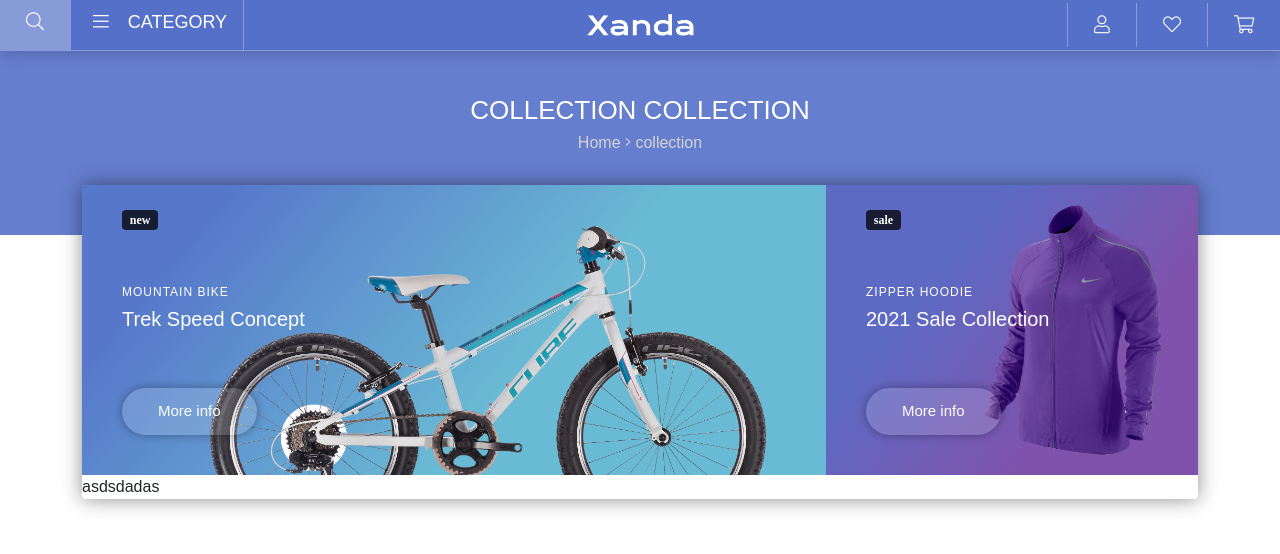
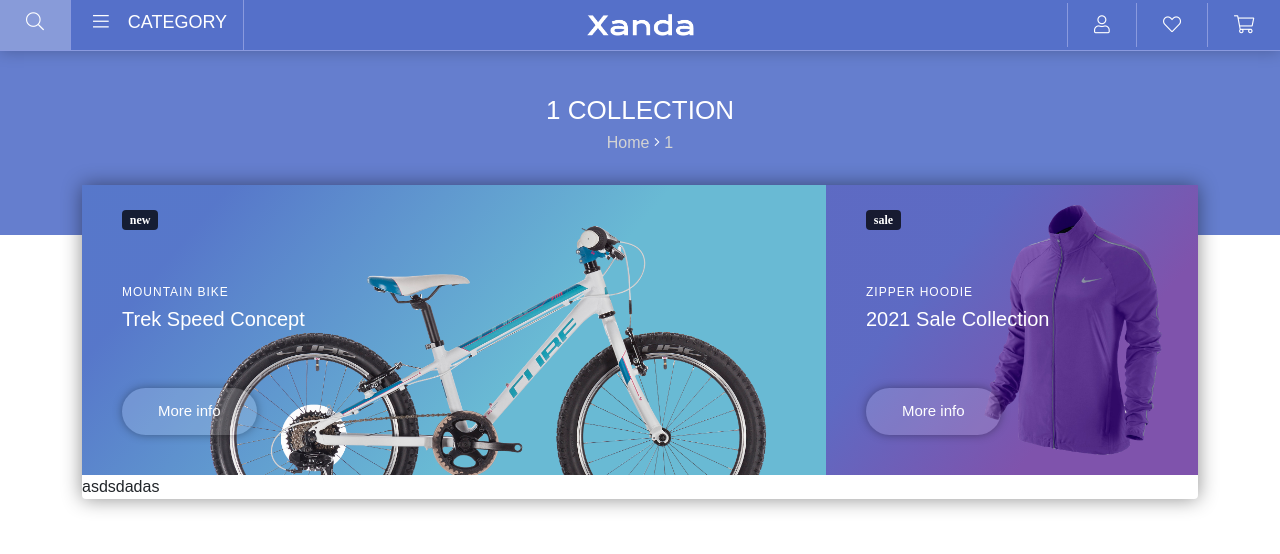
Before and after one commit to Shaxv/Xanda, a Django app: page /collection/1/ in a window 1280 px wide. Shown: the top 554 px of the page. Run offline with Django 3.2, Linux system fonts and the light colour scheme.

Commit message:
Some fixes

```diff
--- a/static/css/base.css
+++ b/static/css/base.css
@@ -120,13 +120,14 @@
 .header-title{
     font-size: 26px;
 }
-.header-sub-title{
+.header-sub-title a{
     font-weight: 200;
     color: rgb(211, 211, 211);
+    text-decoration: none;
 }
 
 /*
- App
+ Main App
 */
 
 .main{
@@ -160,7 +161,6 @@
 }
 #footer i:hover{
     color: rgba(var(--prColor1), 1);
-    cursor: pointer;
 }
 
 .pp a{ color: gray !important; }
--- a/store/templates/store/collection.html
+++ b/store/templates/store/collection.html
@@ -9,8 +9,8 @@
 {% block header %}
     <header>
         <div class="header-text-container">
-            <div class="header-title title">{{c_name}} Collection</div>
-            <div class="header-sub-title">Home <i class="fal fa-angle-right"></i> {{c_name}}</div>
+            <div class="header-title title">{{collection}} Collection</div>
+            <div class="header-sub-title"><a href="{% url 'index' %}">Home</a> <i class="fal fa-angle-right"></i> <a href="{% url 'collection' collection %}">{{collection}}</a></div>
         </div>
     </header>
 {% endblock %}
--- a/store/templates/store/index.html
+++ b/store/templates/store/index.html
@@ -6,7 +6,7 @@
     <header>
         <div class="header-text-container">
             <div class="header-title title">Home page</div>
-            <div class="header-sub-title">Home</div>
+            <div class="header-sub-title"><a href="{% url 'index' %}">Home</a></div>
         </div>
     </header>
 {% endblock %}
--- a/store/templates/store/login.html
+++ b/store/templates/store/login.html
@@ -6,7 +6,7 @@
     <header>
         <div class="header-text-container">
             <div class="header-title title">Login Page</div>
-            <div class="header-sub-title">Login</div>
+            <div class="header-sub-title"><a href="{% url 'index' %}">Home</a> <i class="fal fa-angle-right"></i> <a href="{% url 'login' %}">Login</a></div>
         </div>
     </header>
 {% endblock %}
--- a/store/templates/store/register.html
+++ b/store/templates/store/register.html
@@ -6,7 +6,7 @@
     <header>
         <div class="header-text-container">
             <div class="header-title title">Register Page</div>
-            <div class="header-sub-title">Register</div>
+            <div class="header-sub-title"><a href="{% url 'index' %}">Home</a> <i class="fal fa-angle-right"></i> <a href="{% url 'register' %}">Register</a></div>
         </div>
     </header>
 {% endblock %}
--- a/store/urls.py
+++ b/store/urls.py
@@ -6,7 +6,8 @@
     re_path(r'register/$', views.Register, name="register"),
     re_path(r'login/$', views.Login, name="login"),
     re_path(r'profile/$', views.Profile, name="profile"),
-    re_path(r'(?P<c_name>\w+)/', views.Collection, name="collection"),
+    re_path(r'collection/(?P<collection>\w+)/', views.Collection, name="collection"),
+    re_path(r'collection/(?P<collection>\w+)/(?P<product>\w+)/', views.Collection, name="product"),
 ]
 
 """
--- a/store/views.py
+++ b/store/views.py
@@ -12,23 +12,32 @@
 
 def Register(request):
     context = {
+        "title": "Register",
         "form": RegisterForm,
     }
     return render(request, "store/register.html", context)
 
 def Login(request):
-    return render(request, "store/login.html", {})
+    context = {
+        "title": "Login",
+        "form": LoginForm,
+    }
+    return render(request, "store/login.html", context)
 
 def Profile(request):
-    return render(request, "store/profile.html", {})
+    context = {
+        "title": "Profile",
+    }
+    return render(request, "store/profile.html", context)
 
 
 #
 # Catalog
 #
 
-def Collection(request, c_name):
+def Collection(request, collection):
     context = {
-        "c_name": c_name,
+        "title": collection,
+        "collection": collection,
     }
     return render(request, "store/collection.html", context)
```
